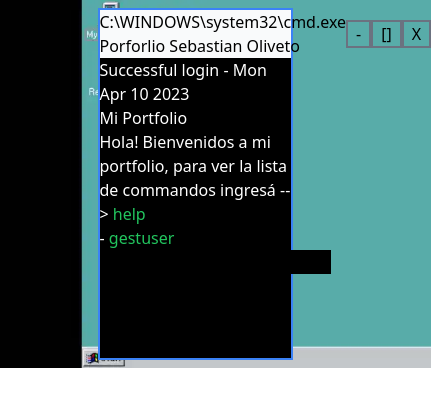
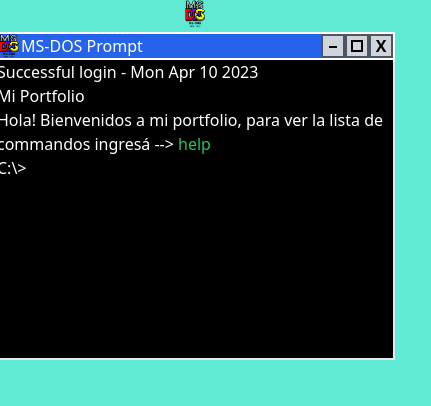
Before and after one commit to frutiCremix/PorfolioTerminalCMD, a website: page index.html in a window 390 px wide. Shown: the whole page, 431 px wide, since content can reach past the window. Drawn offline with Linux system fonts and the light colour scheme.

Commit message:
responsive y eventos de ventana

```diff
--- a/index.html
+++ b/index.html
@@ -11,29 +11,48 @@
   <link href="https://fonts.googleapis.com/css2?family=Inter:wght@100;200;300;400;500;600;700;800;900&family=Space+Mono:wght@400;700&display=swap" rel="stylesheet">
   <link rel="stylesheet" href="./dist/output.css">
 </head>
-    <body class="bg-cover bg-no-repeat flex justify-center items-center" style="background-image: url(../src/imagenes/backgroundWin98.jpg);">
-        <main style="min-height: 300px;" class="w-1/2 border-blue-500 border-2 m-2">
-            <div class="bg-gray-50 flex flex-row justify-between">
-                <div>
-                 C:\WINDOWS\system32\cmd.exe Porforlio Sebastian Oliveto
+    <body class=" bg-teal-300 flex flex-col justify-center items-center">
+      <div class="iconos">
+        <div class=" w-6 h-6 ">
+          <img class="msDos cursor-pointer" src="./src/imagenes/ms-dos.png" alt="">
+        </div>
+      </div>
+      <main style="min-width: 400px; min-height: 300px;" class="ventana max-w-sm m-2">
+
+            <div class="bg-blue-600 border-2 border-white flex flex-row justify-between">
+                <div class="text-white font-medium w-full flex items-center">
+                <img class='w-6 h-6' src="./src/imagenes/ms-dos.png">
+                  MS-DOS Prompt
                 </div>
                 <div class="flex justify-center items-center">
-                    <span class="px-2 border-gray-500 border-2">-</span><span class="px-2 border-gray-500 border-2">[]</span><span class="px-2 border-gray-500 border-2">X</span>
+                    <div class="bg-gray-300 px-1 w-6 h-6 flex justify-center items-center border-gray-600 border-2">
+                      <div class="border-b-2 w-2 h-1 border-black">
                       </div>
                     </div>
-            <div style="min-height: 300px;" class="bg-black text-white" id="terminalWindow" >
+                    <div class="bg-gray-300 px-1 w-6 h-6 flex justify-center items-center border-gray-600 border-2">
+                      <div class="border-2 border-black h-3 w-3"></div>
+                    </div>
+                    <div class="cerrarVentana bg-gray-300 px-1 w-6 h-6 flex justify-center items-center border-gray-600 border-2">
+                      <div class="font-semibold">X</div>
+                    </div>
+                </div>
+            </div>
+            <div style="min-height: 300px;" class="bg-black text-white border-2 border-t-0" id="terminalWindow" >
               <section id="terminal">
                 <div>Successful login - <span id="date"></span></div>
                 <div>Mi Portfolio</div>
                 Hola! Bienvenidos a mi portfolio, para ver la lista de commandos ingresá --> <span class="text-green-500">help</span>
               </section>
-              <div>
-                <span>-</span> <span class="text-green-500" >gestuser</span> <input class="bg-black border-none focus:outline-none" id="promtInput"/>
+              <div class="flex">
+                <span>C:\></span><input class="bg-black border-none w-full focus:outline-none" id="promtInput"/>
               </div>
             </div>
       </main>
+
+
+
       <div class="hidden" id="promptClone">
-            <span>-</span> <span class="text-green-500">gestuser</span> <span class="promtCloneInput"></span>
+            <span>C:\></span> <span class="text-green-500">user</span> <span class="promtCloneInput"></span>
             <div class="promtCloneContent"></div>
       </div>
 
@@ -159,6 +178,11 @@
                 <span>Curso FreeCodeCamp- Responsive Design</span> <span>Finalizado 2021</span>
             </div>
       </div>
+      <section class=" hidden" id="reset">
+        <div>Successful login - <span id="date"></span></div>
+        <div>Mi Portfolio</div>
+        Hola! Bienvenidos a mi portfolio, para ver la lista de commandos ingresá --> <span class="text-green-500">help</span>
+      </section>
 
 
     </body>
--- a/package.json
+++ b/package.json
@@ -1,4 +1,7 @@
 {
+  "scripts": {
+    "rebuild":"npx tailwindcss -i ./src/input.css -o ./dist/output.css --watch"
+  },
   "devDependencies": {
     "tailwindcss": "^3.2.4"
   }
--- a/src/script.js
+++ b/src/script.js
@@ -2,6 +2,10 @@
 const terminal = document.getElementById('terminal');
 const terminalWindow = document.getElementById('terminalWindow');
 const date = document.getElementById('date');
+
+const ventana=document.querySelector(".ventana");
+const msDos=document.querySelector(".msDos");
+const cerrarVentana=document.querySelector(".cerrarVentana");
 //ponemos el focus desde el comienzo y agregamos un evenclick para la ventana
 promtInput.focus();
 date.innerText = new Date().toDateString();
@@ -13,6 +17,17 @@
     enterCommand(event);
   }
 })
+
+msDos.addEventListener("dblclick",()=>{
+  ventana.classList.remove("hidden");
+  terminal.innerHTML=`<div>Successful login - <span id="date"></span></div>
+  <div>Mi Portfolio</div>
+  Hola! Bienvenidos a mi portfolio, para ver la lista de commandos ingresá --> <span class="text-green-500">help</span>`;
+
+});
+cerrarVentana.addEventListener("click",()=>{
+  ventana.classList.add("hidden");
+});
 
 const enterCommand = (event) => {
   const promtElement = document.getElementById('promptClone').cloneNode(true);
@@ -61,7 +76,7 @@
 
 const notFoundCommand = (command) => {
   const element = document.createElement('span');
-  element.innerText = `- ${command}: command not found`;
+  element.innerText = `C:\> ${command}: command not found`;
   element.style.color="red";
   return element;
 }
```
Also changed, not shown: dist/output.css, src/imagenes/ms-dos.png (added). Lines whose indentation alone changed are shown as unchanged.
